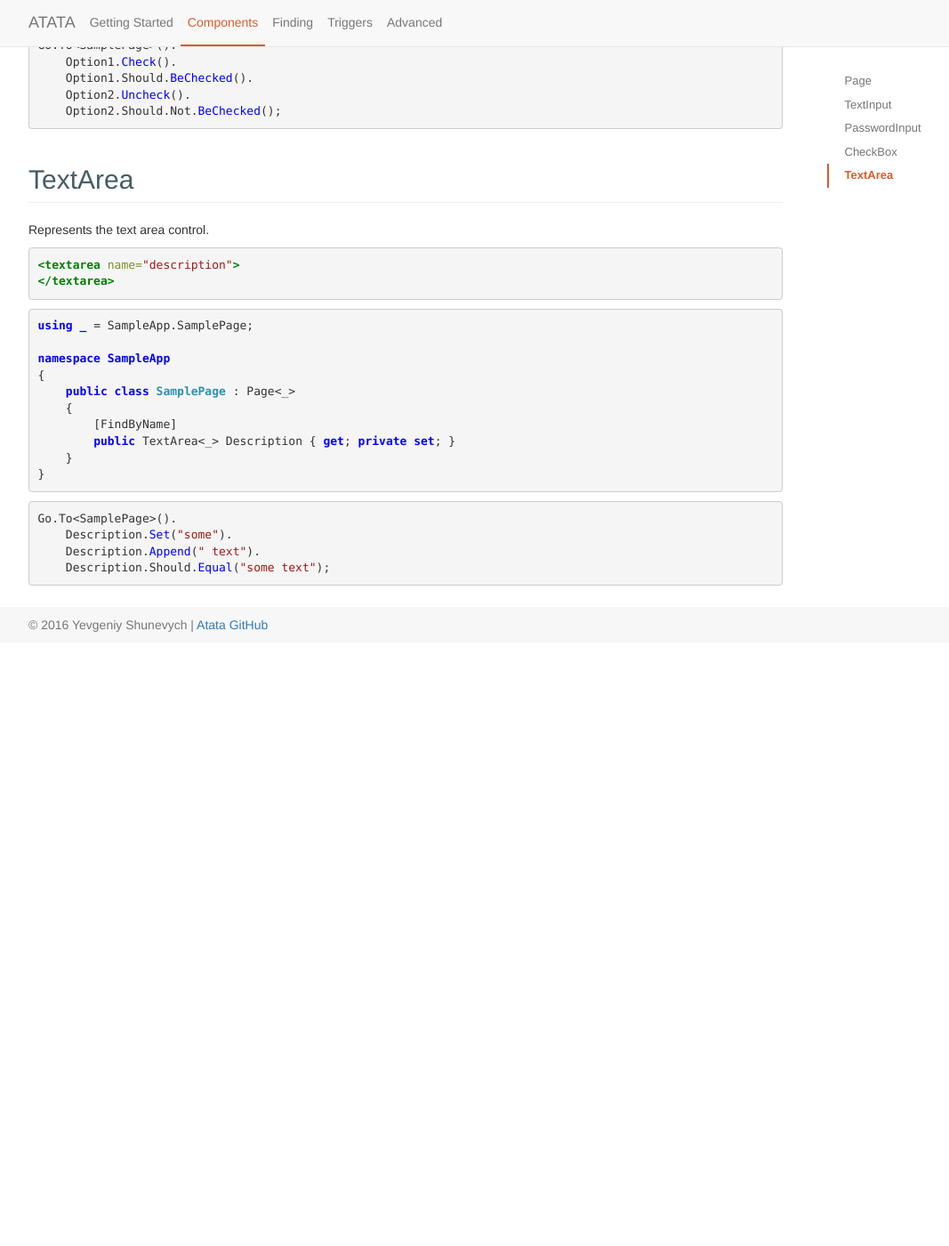
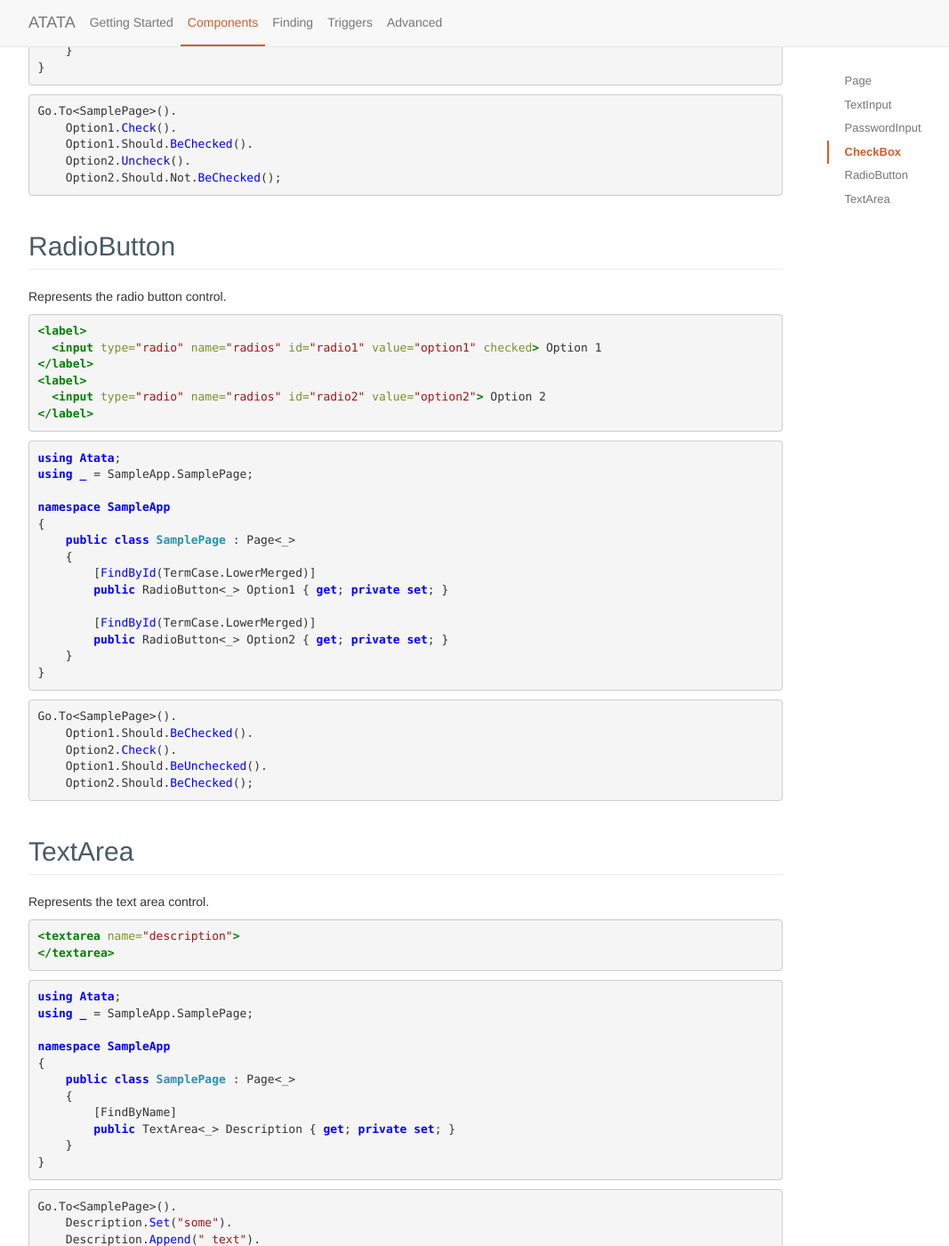
Before and after one commit to atata-framework/atata.io, a Jekyll site: the page built from components.html, in a window 1280 px wide and 1400 px high, scrolled down 2349 px. Shown: the whole window at 89% size, without its empty margins (38-1105 px from the left). Built offline with Jekyll 4.4.1, drawn with Linux system fonts in a browser that asks for light colours; before the commit the page ends 3071 px from its top, so only the background shows below that; some of the changed text lies outside the part shown.

Commit message:
Add radiobutton component

````diff
--- a/_config.yml
+++ b/_config.yml
@@ -30,6 +30,7 @@ components:
   - TextInput
   - PasswordInput
   - CheckBox
+  - RadioButton
   - TextArea
 
 getting_started:
--- a/_includes/components/checkbox.md
+++ b/_includes/components/checkbox.md
@@ -9,6 +9,7 @@ Represents the checkbox control.
 </label>
 ```
 ```cs
+using Atata;
 using _ = SampleApp.SamplePage;
 
 namespace SampleApp
--- a/_includes/components/page.md
+++ b/_includes/components/page.md
@@ -1,6 +1,7 @@
 Represents the whole HTML page. Uses the body tag as a scope.
 
 ```cs
+using Atata;
 using _ = SampleApp.SamplePage;
 
 namespace SampleApp
--- a/_includes/components/passwordinput.md
+++ b/_includes/components/passwordinput.md
@@ -4,6 +4,7 @@ Represents the password input control.
 <input type="password">
 ```
 ```cs
+using Atata;
 using _ = SampleApp.SamplePage;
 
 namespace SampleApp
--- /dev/null
+++ b/_includes/components/radiobutton.md
@@ -0,0 +1,33 @@
+Represents the radio button control.
+
+```html
+<label>
+  <input type="radio" name="radios" id="radio1" value="option1" checked> Option 1
+</label>
+<label>
+  <input type="radio" name="radios" id="radio2" value="option2"> Option 2
+</label>
+```
+```cs
+using Atata;
+using _ = SampleApp.SamplePage;
+
+namespace SampleApp
+{
+    public class SamplePage : Page<_>
+    {
+        [FindById(TermCase.LowerMerged)]
+        public RadioButton<_> Option1 { get; private set; }
+
+        [FindById(TermCase.LowerMerged)]
+        public RadioButton<_> Option2 { get; private set; }
+    }
+}
+```
+```cs
+Go.To<SamplePage>().
+    Option1.Should.BeChecked().
+    Option2.Check().
+    Option1.Should.BeUnchecked().
+    Option2.Should.BeChecked();
+```
--- a/_includes/components/textarea.md
+++ b/_includes/components/textarea.md
@@ -5,6 +5,7 @@ Represents the text area control.
 </textarea>
 ```
 ```cs
+using Atata;
 using _ = SampleApp.SamplePage;
 
 namespace SampleApp
--- a/_includes/components/textinput.md
+++ b/_includes/components/textinput.md
@@ -4,6 +4,7 @@ Represents the text input control. Handles any input element with type="text" or
 <input type="text" id="first-name">
 ```
 ```cs
+using Atata;
 using _ = SampleApp.SamplePage;
 
 namespace SampleApp
````
